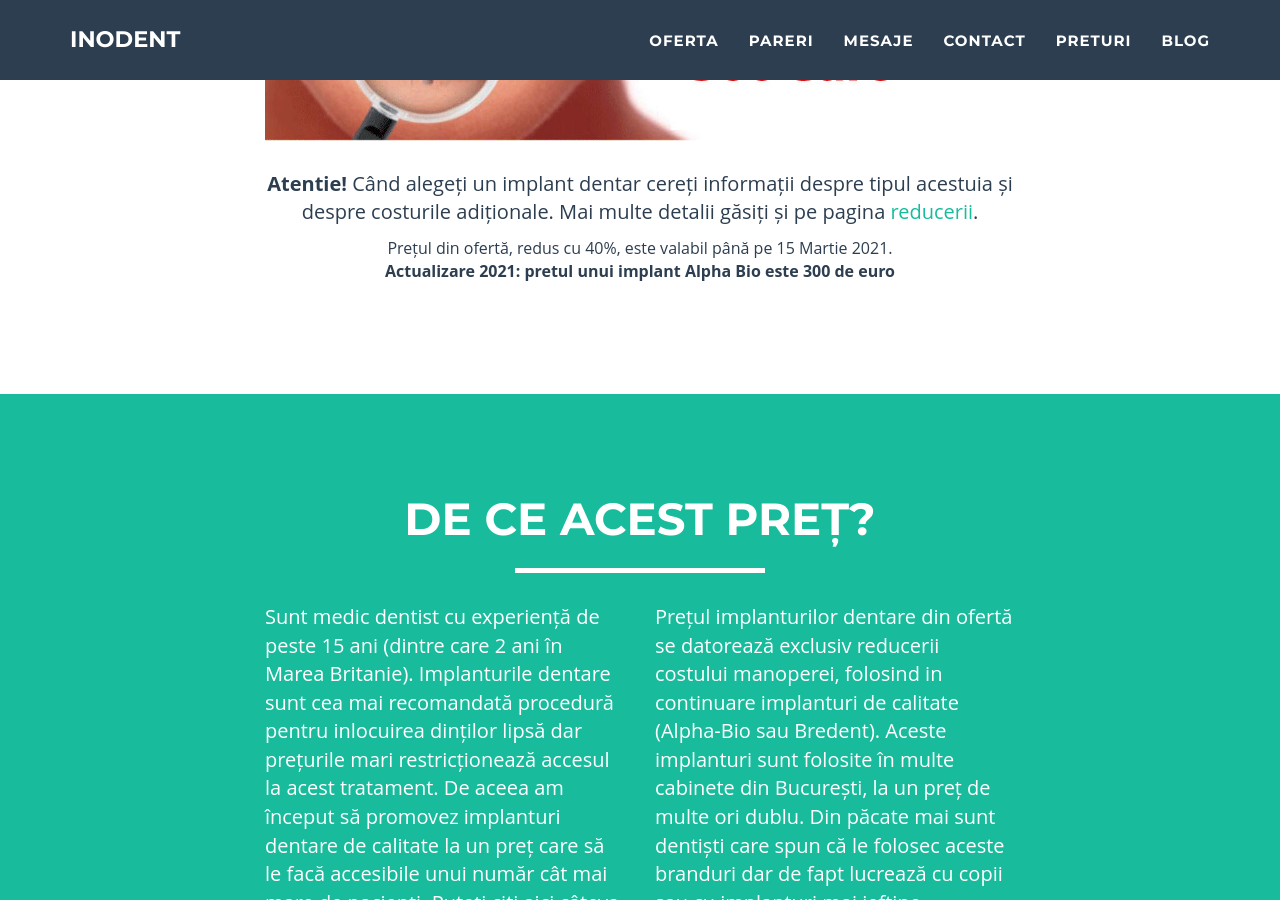
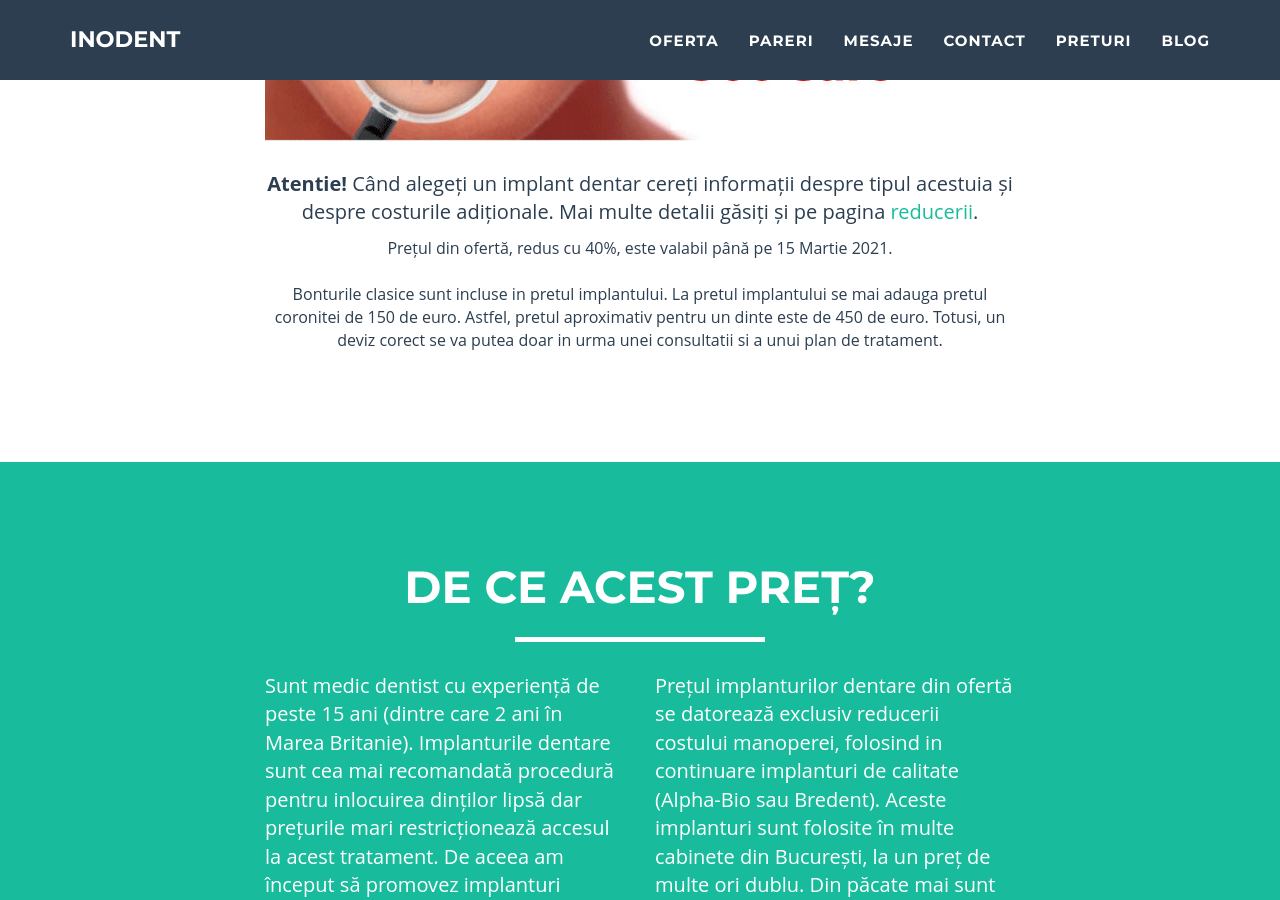
Before and after one commit to littledentgopo/offerdent, a Jekyll site: the page built from index.html, in a window 1280 px wide and 900 px high, scrolled down 1358 px. Built offline with Jekyll 4.4.1, drawn with Linux system fonts in a browser that asks for light colours; comment, search, counter and statistics services are not loaded.

Commit message:
updates bonturi

```diff
--- a/_includes/section-discount.html
+++ b/_includes/section-discount.html
@@ -23,7 +23,8 @@
                      </p>
                      <p class="small">
                          Prețul din ofertă, redus cu 40%, este valabil până pe {{site.offer.expirydate}}. <br/>
-                         <strong>Actualizare 2021: pretul unui implant Alpha Bio este 300 de euro</strong>
+                         <br/>
+                         Bonturile clasice sunt incluse in pretul implantului. La pretul implantului se mai adauga pretul coronitei de 150 de euro.  Astfel, pretul aproximativ pentru un dinte este de 450 de euro. Totusi, un deviz corect se va putea doar in urma unei consultatii si a unui plan de tratament.
                     </p>
                 </div>
 
```
